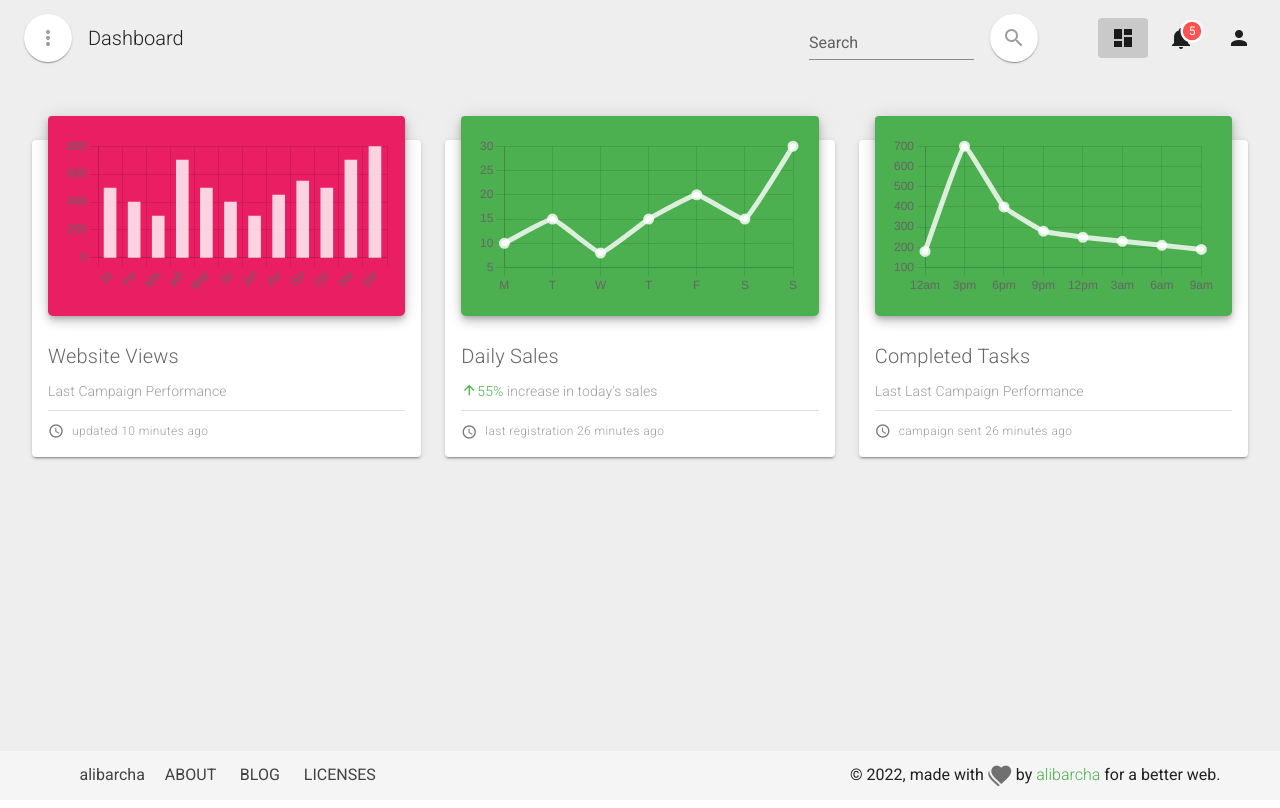
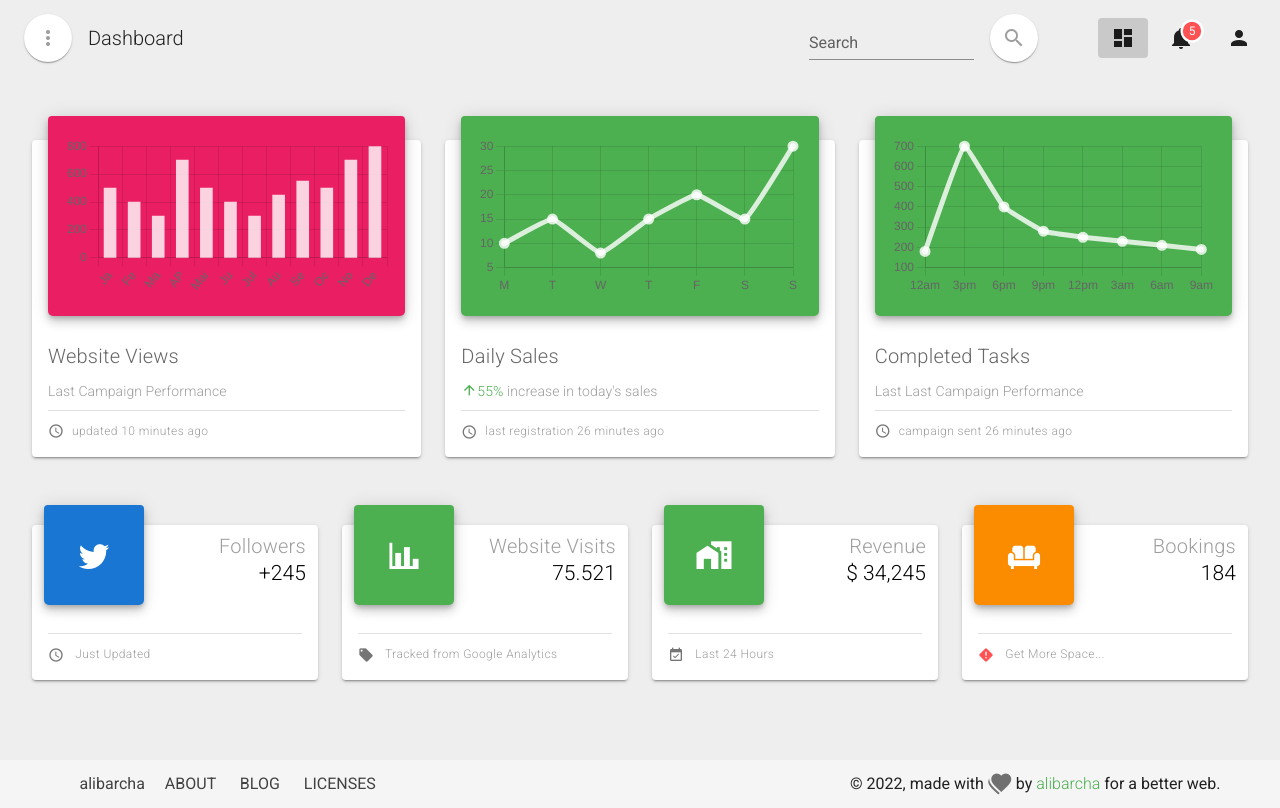
Before and after one commit to alibarcha/dashboard, a Vue app: page / in a window 1280 px wide. Built offline with nearby package versions, Linux system fonts and the light colour scheme.

Commit message:
complete mini cards

```diff
--- a/src/components/Footer.vue
+++ b/src/components/Footer.vue
@@ -1,5 +1,5 @@
 <template>
-  <v-footer tile padless fixed absolute >
+  <v-footer tile padless fixed absolute>
     <v-container>
       <v-row>
         <v-col md="6" cols="12" class="text-lg-start  text-center">
@@ -52,6 +52,7 @@ export default {
 };
 </script>
 
-<style>
+<style scoped>
+
 
 </style>
--- /dev/null
+++ b/src/components/MiniCard.vue
@@ -0,0 +1,87 @@
+<template>
+  <v-card elevation="2" class="mainCard">
+    <v-sheet
+      class="v-sheet--offset white--text"
+      elevation="6"
+      max-width="100px"
+      rounded="8px"
+      min-height="100px"
+      :color="SheetColor"
+    >
+      <v-icon> {{ SheetIcon }}</v-icon>
+    </v-sheet>
+
+    <v-card-text class="pt-0">
+      <div class="cardContent">
+        <div class="title font-weight-light grey--text">{{ title }}</div>
+        <h2 class="font-weight-light black--text">{{ NumberData }}</h2>
+      </div>
+      <v-divider class="my-2"></v-divider>
+      <v-icon :class="`mr-2 ${FooterIconColor}`" small> {{ FooterIcon }}</v-icon>
+      <span class="text-caption grey--text font-weight-light">
+        {{ FooterText }}</span
+      >
+    </v-card-text>
+  </v-card>
+</template>
+
+<script>
+export default {
+  name: "MiniCard",
+  props: {
+    title: {
+      type: String,
+      default: "",
+    },
+    NumberData: {
+      type: String,
+      default: "",
+    },
+    SheetIcon: {
+      type: String,
+      default: "",
+    },
+    FooterIcon: {
+      type: String,
+      default: "",
+    },
+    FooterText: {
+      type: String,
+      default: "",
+    },
+    SheetColor:{
+        type:String,
+        default:'warning'
+    },
+    FooterIconColor:{
+        type:String,
+        default:''
+    }
+  },
+};
+</script>
+
+<style scoped>
+.v-sheet--offset {
+  top: -20px;
+  position: relative;
+  left: 12px;
+  border-radius: 5px;
+  display: flex;
+  justify-content: center;
+  align-items: center;
+}
+.v-sheet--offset i {
+  font-size: 35px;
+  color: white;
+}
+.mainCard {
+  position: relative;
+}
+.cardContent {
+  position: absolute;
+  top: 5px;
+  right: 12px;
+  text-align: end;
+}
+</style>
--- a/src/views/Dashboard.vue
+++ b/src/views/Dashboard.vue
@@ -91,17 +91,71 @@
         </v-card>
       </v-col>
     </v-row>
+
+    <!-- mini cards -->
+    <v-row class="my-14">
+      <v-col lg="3" sm="6" cols="12" class="mt-sm-0 mt-6">
+        <MiniCard
+          NumberData="+245"
+          title="Followers"
+          SheetIcon="mdi-twitter"
+          FooterIcon="mdi-clock-outline"
+          FooterText="Just Updated"
+          SheetColor="primary"
+        >
+        </MiniCard>
+      </v-col>
+      <v-col lg="3" sm="6" cols="12" class="mt-sm-0 mt-6">
+        <MiniCard
+          NumberData="75.521"
+          title="Website Visits"
+          SheetIcon="mdi-chart-bar"
+          FooterIcon="mdi-tag"
+          FooterText="Tracked from Google Analytics"
+          SheetColor="success"
+        >
+        </MiniCard>
+      </v-col>
+      <v-col lg="3" sm="6" cols="12" class="mt-lg-0 mt-6">
+        <MiniCard
+          NumberData="$ 34,245"
+          title="Revenue"
+          SheetIcon="mdi-home-city"
+          FooterIcon="mdi-calendar-check"
+          FooterText="Last 24 Hours"
+          SheetColor="success"
+        >
+        </MiniCard>
+      </v-col>
+      <v-col lg="3" sm="6" cols="12" class="mt-lg-0 mt-6">
+        <MiniCard
+          NumberData="184"
+          title="Bookings"
+          SheetIcon="mdi-sofa"
+          FooterIcon="mdi-alert-rhombus"
+          FooterText="Get More Space..."
+          SheetColor="warning"
+          FooterIconColor="error--text"
+        >
+        </MiniCard>
+      </v-col>
+    </v-row>
+
+
+
   </v-container>
 </template>
 
 <script>
 import BarChart from "../components/BarChart.vue";
 import LineChart from "../components/LineChart.vue";
+import MiniCard from "../components/MiniCard.vue";
 export default {
   name: "Dashboard",
   components: {
     BarChart,
     LineChart,
+    MiniCard,
   },
   data() {
     return {
@@ -121,11 +175,11 @@ export default {
         ],
       },
       chartData2: {
-        labels: ["12am", "3pm", "6pm", "9pm", "12pm", "3am", "6am",'9am'],
+        labels: ["12am", "3pm", "6pm", "9pm", "12pm", "3am", "6am", "9am"],
         datasets: [
           {
             label: " Data ",
-            data: [180,700,400,280,250,230,210,190],
+            data: [180, 700, 400, 280, 250, 230, 210, 190],
             backgroundColor: "hsla(0,0%,100%,.8)",
             borderColor: "hsla(0,0%,100%,.8)",
             tension: 0.1,
```
Also changed, not shown: src/components/MainCard.vue (added, +13 -0 lines).
